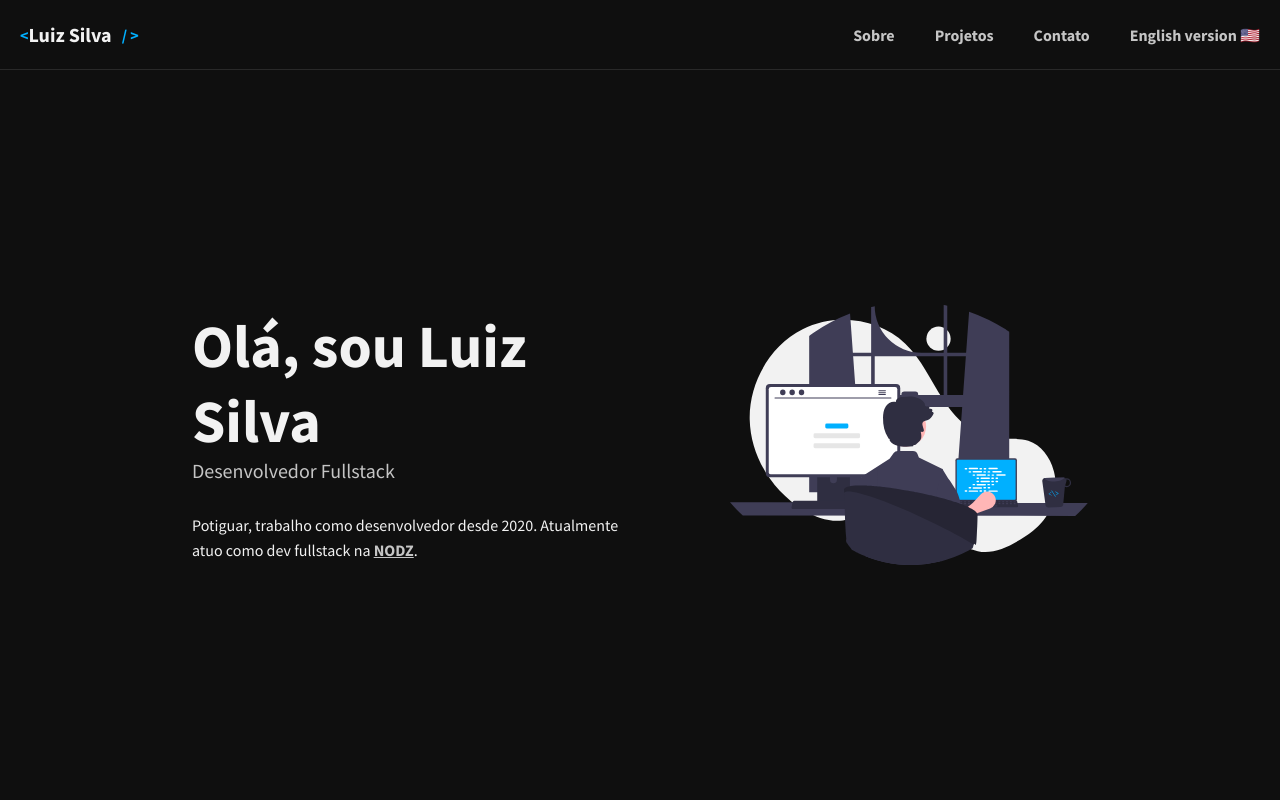
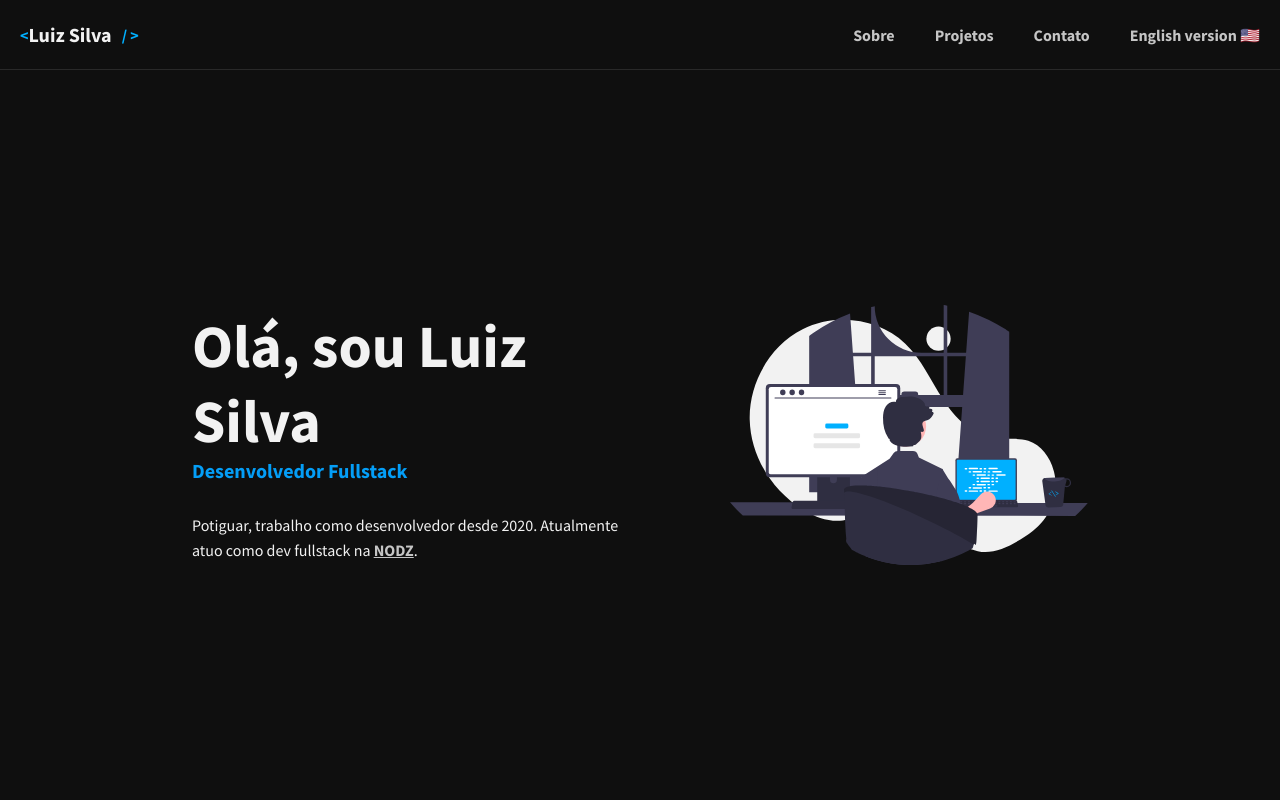
Before and after one commit to lu1zf/lu1zf.github.io, a React (Create React App) app: page / in a window 1280 px wide. Shown: the top 800 px of the page. Built offline with nearby package versions, Linux system fonts and the light colour scheme.

Commit message:
feat(Welcome): Changes subtext color

```diff
--- a/src/components/Welcome/styles.css
+++ b/src/components/Welcome/styles.css
@@ -35,7 +35,8 @@
 #welcome-section .subtext {
   font-size: 2rem;
   margin-bottom: 3rem;
-  color: var(--text-secondary);
+  color: var(--blue-accent);
+  font-weight: bold;
 }
 
 #welcome-section p {
```
